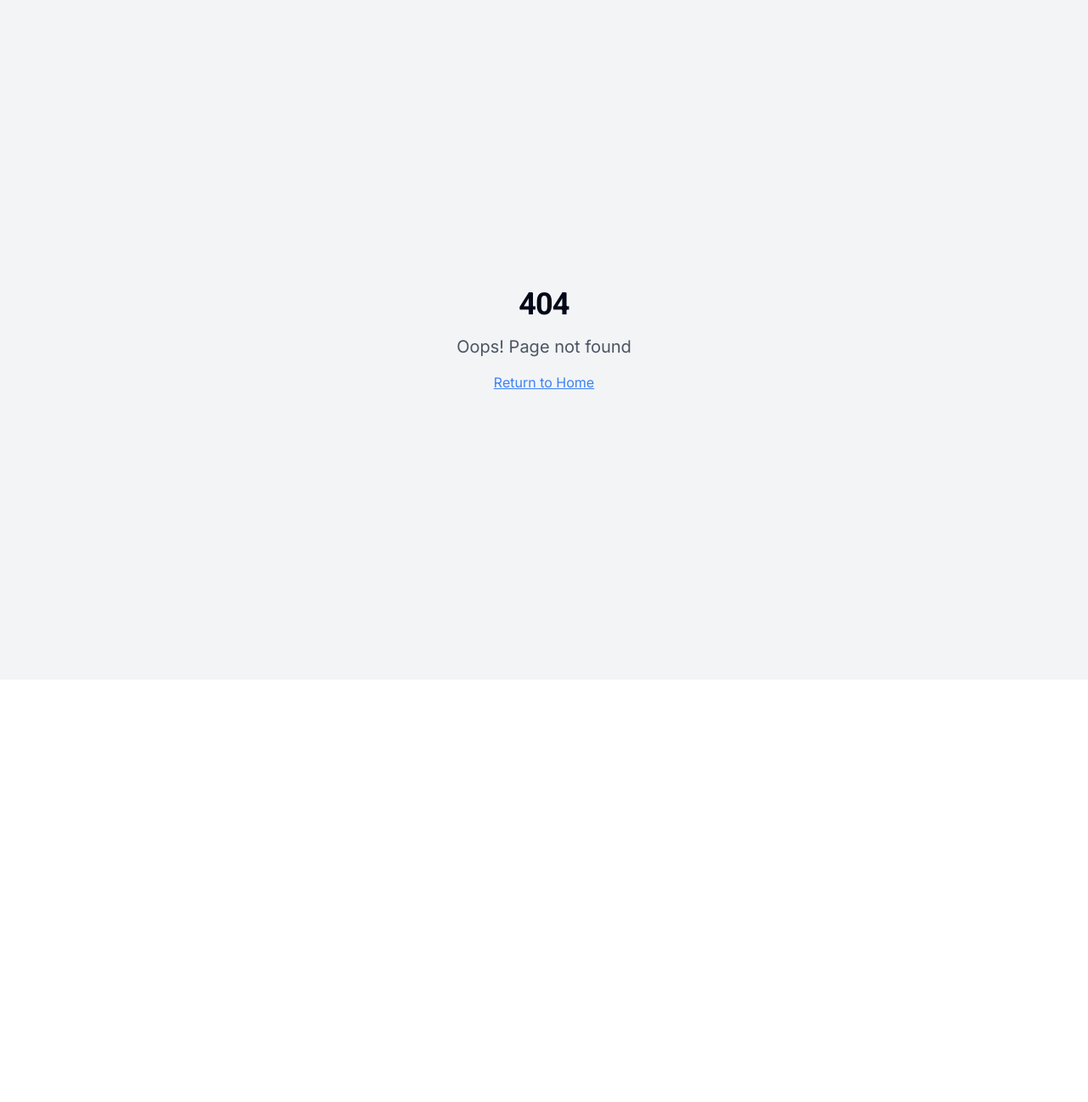
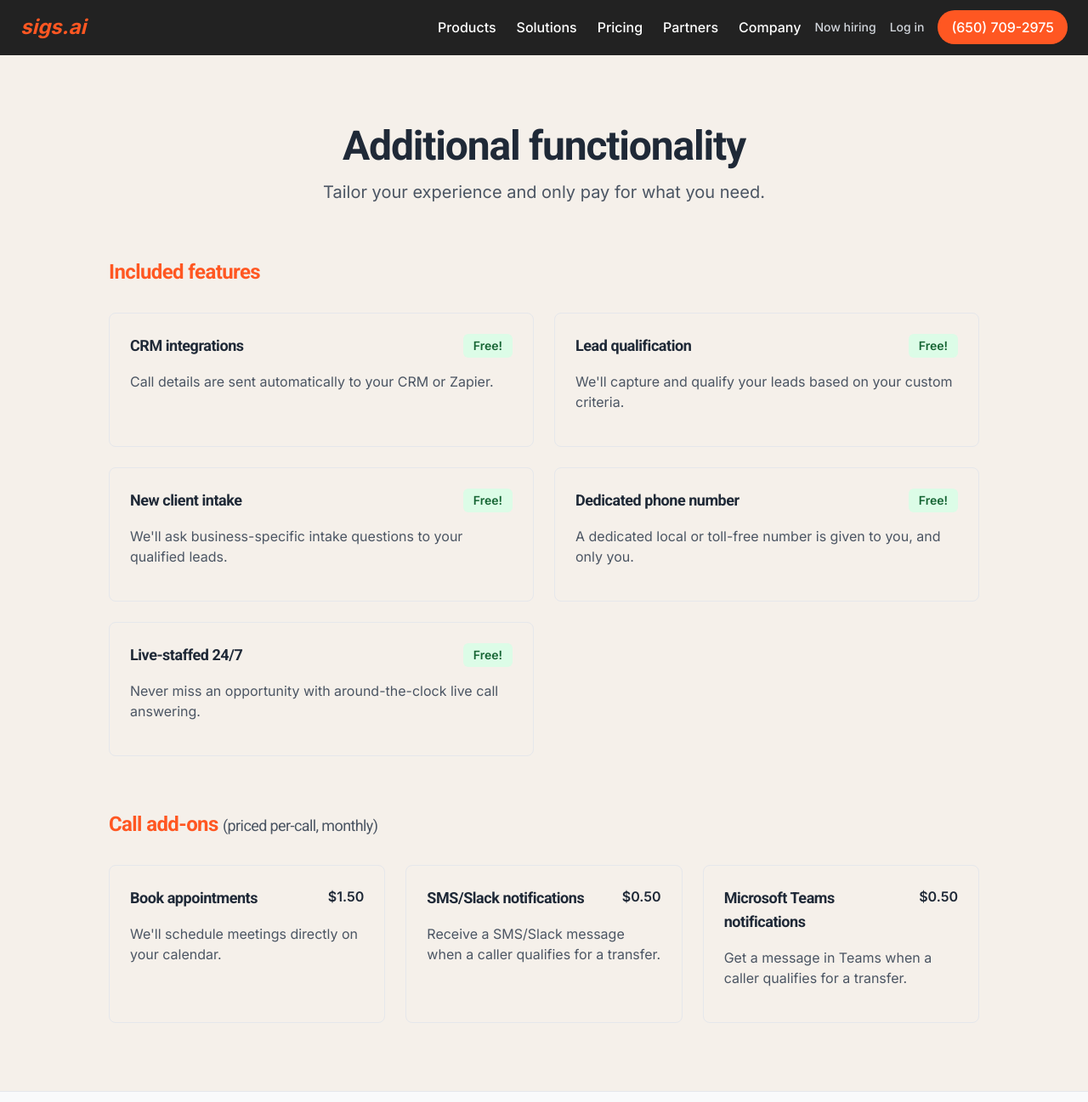
Before and after one commit to bully911210/jacarandamedia, a React (Vite) app: page /pricing in a window 1280 px wide. Before the commit this address had no page. Shown: the top 1297 px of the page at 85% size. Before the commit the page ends 800 px from the top, so only its background shows below. Built offline with nearby package versions, Linux system fonts and the light colour scheme.

Commit message:
Refactor: Simplify pricing page header
Remove unnecessary header options from the pricing page.

```diff
--- a/src/App.tsx
+++ b/src/App.tsx
@@ -1,9 +1,11 @@
+
 import { Toaster } from "@/components/ui/toaster";
 import { Toaster as Sonner } from "@/components/ui/sonner";
 import { TooltipProvider } from "@/components/ui/tooltip";
 import { QueryClient, QueryClientProvider } from "@tanstack/react-query";
 import { BrowserRouter, Routes, Route } from "react-router-dom";
 import Index from "./pages/Index";
+import Pricing from "./pages/Pricing";
 import NotFound from "./pages/NotFound";
 
 const queryClient = new QueryClient();
@@ -16,6 +18,7 @@ const App = () => (
       <BrowserRouter>
         <Routes>
           <Route path="/" element={<Index />} />
+          <Route path="/pricing" element={<Pricing />} />
           {/* ADD ALL CUSTOM ROUTES ABOVE THE CATCH-ALL "*" ROUTE */}
           <Route path="*" element={<NotFound />} />
         </Routes>
--- a/src/components/AnimateOnScroll.tsx
+++ b/src/components/AnimateOnScroll.tsx
@@ -5,12 +5,14 @@ interface AnimateOnScrollProps {
   children: React.ReactNode;
   className?: string;
   delay?: 'delay-100' | 'delay-200' | 'delay-300' | 'delay-400' | 'delay-500';
+  threshold?: number;
 }
 
 const AnimateOnScroll: React.FC<AnimateOnScrollProps> = ({
   children,
   className = '',
   delay = '',
+  threshold = 0.1,
 }) => {
   const elementRef = useRef<HTMLDivElement>(null);
 
@@ -23,7 +25,7 @@ const AnimateOnScroll: React.FC<AnimateOnScrollProps> = ({
           }
         });
       },
-      { threshold: 0.1 }
+      { threshold }
     );
 
     const element = elementRef.current;
@@ -36,7 +38,7 @@ const AnimateOnScroll: React.FC<AnimateOnScrollProps> = ({
         observer.unobserve(element);
       }
     };
-  }, []);
+  }, [threshold]);
 
   return (
     <div ref={elementRef} className={`animate-on-scroll ${delay} ${className}`}>
--- a/src/components/Logo.tsx
+++ b/src/components/Logo.tsx
@@ -4,11 +4,8 @@ import { Link } from 'react-router-dom';
 
 const Logo: React.FC = () => {
   return (
-    <Link to="/" className="flex items-center space-x-2 text-sigsBlue font-bold text-2xl transition-transform duration-300 hover:scale-105">
-      <div className="flex items-center justify-center w-10 h-10 bg-sigsBlue text-white rounded-md">
-        <span className="font-bold">S</span>
-      </div>
-      <span>sigs.ai</span>
+    <Link to="/" className="flex items-center text-sigsOrange font-bold text-2xl transition-transform duration-300 hover:scale-105">
+      <span className="font-bold italic">sigs.ai</span>
     </Link>
   );
 };
--- a/src/components/Navigation.tsx
+++ b/src/components/Navigation.tsx
@@ -10,14 +10,11 @@ const Navigation: React.FC = () => {
   const [scrolled, setScrolled] = useState(false);
 
   const navLinks = [
-    { name: 'Home', href: '/' },
-    { name: 'Our Services', href: '#services' },
-    { name: 'Industries', href: '#industries' },
-    { name: 'Pricing', href: '#pricing' },
-    { name: 'Case Studies', href: '#case-studies' },
-    { name: 'Testimonials', href: '#testimonials' },
-    { name: 'About Us', href: '#about' },
-    { name: 'Contact', href: '#contact' },
+    { name: 'Products', href: '/products' },
+    { name: 'Solutions', href: '/solutions' },
+    { name: 'Pricing', href: '/pricing' },
+    { name: 'Partners', href: '/partners' },
+    { name: 'Company', href: '/company' },
   ];
 
   useEffect(() => {
@@ -38,20 +35,21 @@ const Navigation: React.FC = () => {
       "fixed top-0 left-0 right-0 z-50 transition-all duration-300 border-b",
       scrolled
         ? "bg-white/95 backdrop-blur-md shadow-sm border-gray-200 py-3"
-        : "bg-transparent border-transparent py-5"
+        : "bg-[#222222] text-white border-transparent py-3"
     )}>
-      <div className="container mx-auto px-4 md:px-6">
-        <nav className="flex items-center justify-between">
+      <div className="container mx-auto px-4 md:px-6 flex items-center justify-between">
         <Logo />
 
         {/* Desktop Navigation */}
-          <div className="hidden lg:flex items-center space-x-2">
-            <ul className="hidden lg:flex items-center space-x-1 mr-4">
+        <div className="hidden lg:flex items-center space-x-4">
+          <ul className="flex items-center space-x-6">
             {navLinks.map((link) => (
               <li key={link.name}>
                 <a
                   href={link.href}
-                    className="px-3 py-2 text-sm font-medium text-gray-700 hover:text-sigsBlue transition-colors rounded-md link-underline"
+                  className={`text-base font-medium hover:text-sigsOrange transition-colors ${
+                    scrolled ? 'text-gray-700' : 'text-white'
+                  }`}
                 >
                   {link.name}
                 </a>
@@ -59,25 +57,30 @@ const Navigation: React.FC = () => {
             ))}
           </ul>
 
-            <div className="hidden lg:flex items-center space-x-4">
-              <a href="tel:+1-800-123-4567" className="flex items-center space-x-2 text-gray-700 hover:text-sigsBlue transition-colors">
-                <Phone size={18} />
-                <span className="font-medium">1-800-123-4567</span>
+          <div className="flex items-center space-x-4 ml-6">
+            <a href="/hiring" className={`text-sm font-medium ${scrolled ? 'text-gray-600' : 'text-gray-300'} hover:text-sigsOrange`}>
+              Now hiring
             </a>
-              <CTAButton variant="primary" size="sm" href="#contact">
-                Get in Touch
-              </CTAButton>
+            <a href="/login" className={`text-sm font-medium ${scrolled ? 'text-gray-600' : 'text-gray-300'} hover:text-sigsOrange`}>
+              Log in
+            </a>
+            <a
+              href="tel:+1-800-123-4567"
+              className="flex items-center justify-center space-x-2 bg-sigsOrange text-white px-4 py-2 rounded-full hover:bg-sigsOrange/90 transition-colors"
+            >
+              <span className="font-medium">(650) 709-2975</span>
+            </a>
           </div>
         </div>
 
         {/* Mobile Menu Button */}
         <button
-            className="lg:hidden text-gray-700 hover:text-sigsBlue"
+          className="lg:hidden text-gray-700 hover:text-sigsOrange"
           onClick={() => setIsMenuOpen(!isMenuOpen)}
         >
           {isMenuOpen ? <X size={24} /> : <Menu size={24} />}
         </button>
-        </nav>
+      </div>
 
       {/* Mobile Navigation */}
       <div
@@ -93,36 +96,42 @@ const Navigation: React.FC = () => {
                 <li key={link.name}>
                   <a
                     href={link.href}
-                      className="block text-lg font-medium py-3 border-b border-gray-100 text-gray-700 hover:text-sigsBlue"
+                    className="block text-lg font-medium py-3 border-b border-gray-100 text-gray-700 hover:text-sigsOrange"
                     onClick={() => setIsMenuOpen(false)}
                   >
                     {link.name}
                   </a>
                 </li>
               ))}
+              <li>
+                <a
+                  href="/hiring"
+                  className="block text-lg font-medium py-3 border-b border-gray-100 text-gray-700 hover:text-sigsOrange"
+                  onClick={() => setIsMenuOpen(false)}
+                >
+                  Now hiring
+                </a>
+              </li>
+              <li>
+                <a
+                  href="/login"
+                  className="block text-lg font-medium py-3 border-b border-gray-100 text-gray-700 hover:text-sigsOrange"
+                  onClick={() => setIsMenuOpen(false)}
+                >
+                  Log in
+                </a>
+              </li>
             </ul>
 
-              <div className="mt-8 space-y-4">
+            <div className="mt-8">
               <a
                 href="tel:+1-800-123-4567"
-                  className="flex items-center space-x-2 text-gray-700 text-lg py-3"
+                className="flex items-center justify-center space-x-2 bg-sigsOrange text-white px-4 py-3 rounded-full hover:bg-sigsOrange/90 transition-colors w-full"
               >
-                  <Phone size={20} />
-                  <span>1-800-123-4567</span>
+                <span className="font-medium">(650) 709-2975</span>
               </a>
-
-                <CTAButton
-                  variant="primary"
-                  size="lg"
-                  href="#contact"
-                  className="w-full"
-                  onClick={() => setIsMenuOpen(false)}
-                >
-                  Get in Touch
-                </CTAButton>
             </div>
           </nav>
-          </div>
         </div>
       </div>
     </header>
--- /dev/null
+++ b/src/pages/Pricing.tsx
@@ -0,0 +1,142 @@
+
+import React from 'react';
+import Navigation from '@/components/Navigation';
+import Footer from '@/components/Footer';
+import { Check } from 'lucide-react';
+import AnimateOnScroll from '@/components/AnimateOnScroll';
+
+const PricingFeature = ({ title, description, isFree, price }: {
+  title: string;
+  description: string;
+  isFree?: boolean;
+  price?: string;
+}) => (
+  <div className="border border-gray-200 p-6 rounded-lg">
+    <div className="flex justify-between items-start mb-4">
+      <h3 className="text-lg font-bold text-gray-800">{title}</h3>
+      {isFree ? (
+        <span className="bg-green-100 text-green-800 font-semibold px-3 py-1 rounded-md text-sm">Free!</span>
+      ) : price ? (
+        <span className="text-gray-800 font-semibold">{price}</span>
+      ) : null}
+    </div>
+    <p className="text-gray-600 mb-4">{description}</p>
+  </div>
+);
+
+const Pricing = () => {
+  // Pricing features data
+  const includedFeatures = [
+    {
+      title: "CRM integrations",
+      description: "Call details are sent automatically to your CRM or Zapier.",
+      isFree: true,
+      note: "We support HubSpot, Salesforce, Clio, and many more ($0.50/call per additional CRM)."
+    },
+    {
+      title: "Lead qualification",
+      description: "We'll capture and qualify your leads based on your custom criteria.",
+      isFree: true,
+      note: "We'll make sure a potential lead is a good fit for your services, location, and prices."
+    },
+    {
+      title: "New client intake",
+      description: "We'll ask business-specific intake questions to your qualified leads.",
+      isFree: true,
+      note: "2-3 short-answer questions (e.g., case number, traffic ticket number, address for real estate.)"
+    },
+    {
+      title: "Dedicated phone number",
+      description: "A dedicated local or toll-free number is given to you, and only you.",
+      isFree: true,
+      note: "You'll have a dedicated number to use for calls. Or port your business number at no charge."
+    },
+    {
+      title: "Live-staffed 24/7",
+      description: "Never miss an opportunity with around-the-clock live call answering.",
+      isFree: true,
+      note: "Calls at 2 pm and 2 am cost the same. Don't pay extra for 24/7 service."
+    }
+  ];
+
+  const callAddOns = [
+    {
+      title: "Book appointments",
+      description: "We'll schedule meetings directly on your calendar.",
+      price: "$1.50",
+      note: "We support Calendly, Acuity, Appointy."
+    },
+    {
+      title: "SMS/Slack notifications",
+      description: "Receive a SMS/Slack message when a caller qualifies for a transfer.",
+      price: "$0.50",
+      note: "Accept or reject call transfers. +$0.25 for each."
+    },
+    {
+      title: "Microsoft Teams notifications",
+      description: "Get a message in Teams when a caller qualifies for a transfer.",
+      price: "$0.50",
+      note: "Accept or reject call transfers. +$0.25 for each."
+    }
+  ];
+
+  return (
+    <div className="min-h-screen w-full bg-[#f5f0ea]">
+      {/* Promotional banner */}
+      <div className="bg-[#FFF6E5] py-2 text-center">
+        <p className="text-sm font-medium text-sigsOrange">
+          🟠 FRIENDLY RECEPTIONISTS = HAPPY CLIENTS! GET 20% OFF RECEPTIONIST PLANS FOR 6 MONTHS (CODE: HAPPYCALLERS)
+        </p>
+      </div>
+
+      <Navigation />
+
+      <div className="pt-28 pb-20">
+        <div className="container mx-auto px-4">
+          <AnimateOnScroll>
+            <h1 className="text-4xl md:text-5xl font-bold text-center mb-4 text-gray-800">Additional functionality</h1>
+            <p className="text-xl text-center text-gray-600 mb-16">Tailor your experience and only pay for what you need.</p>
+          </AnimateOnScroll>
+
+          <div className="max-w-5xl mx-auto">
+            <AnimateOnScroll delay="delay-100">
+              <h2 className="text-2xl font-bold text-sigsOrange mb-8">Included features</h2>
+
+              <div className="grid md:grid-cols-2 gap-6 mb-16">
+                {includedFeatures.map((feature, index) => (
+                  <PricingFeature
+                    key={index}
+                    title={feature.title}
+                    description={feature.description}
+                    isFree={feature.isFree}
+                  />
+                ))}
+              </div>
+            </AnimateOnScroll>
+
+            <AnimateOnScroll delay="delay-200">
+              <h2 className="text-2xl font-bold text-sigsOrange mb-8">
+                Call add-ons <span className="text-gray-600 text-lg font-normal">(priced per-call, monthly)</span>
+              </h2>
+
+              <div className="grid md:grid-cols-2 lg:grid-cols-3 gap-6">
+                {callAddOns.map((addon, index) => (
+                  <PricingFeature
+                    key={index}
+                    title={addon.title}
+                    description={addon.description}
+                    price={addon.price}
+                  />
+                ))}
+              </div>
+            </AnimateOnScroll>
+          </div>
+        </div>
+      </div>
+
+      <Footer />
+    </div>
+  );
+};
+
+export default Pricing;
```
Lines whose indentation alone changed are shown as unchanged.
